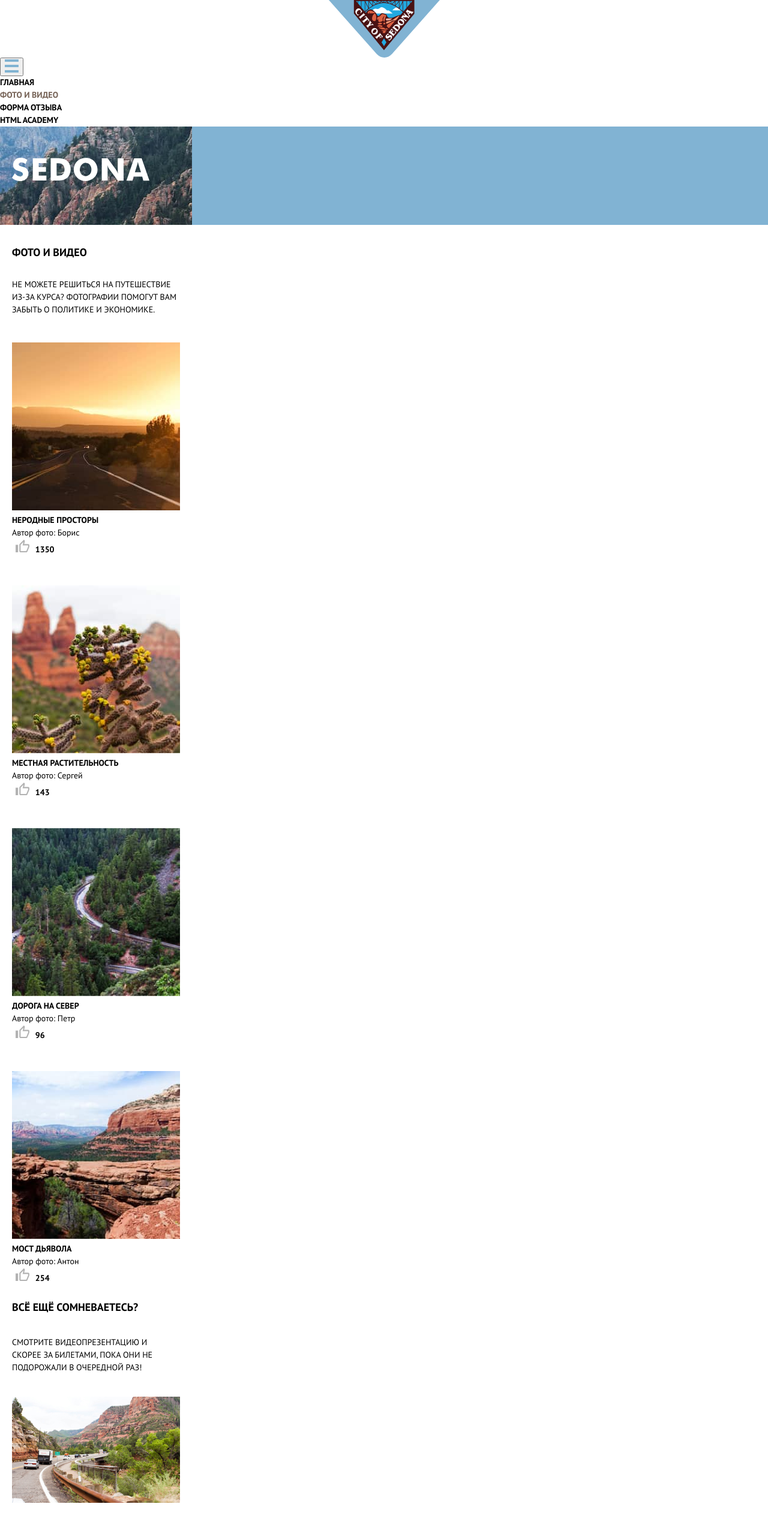
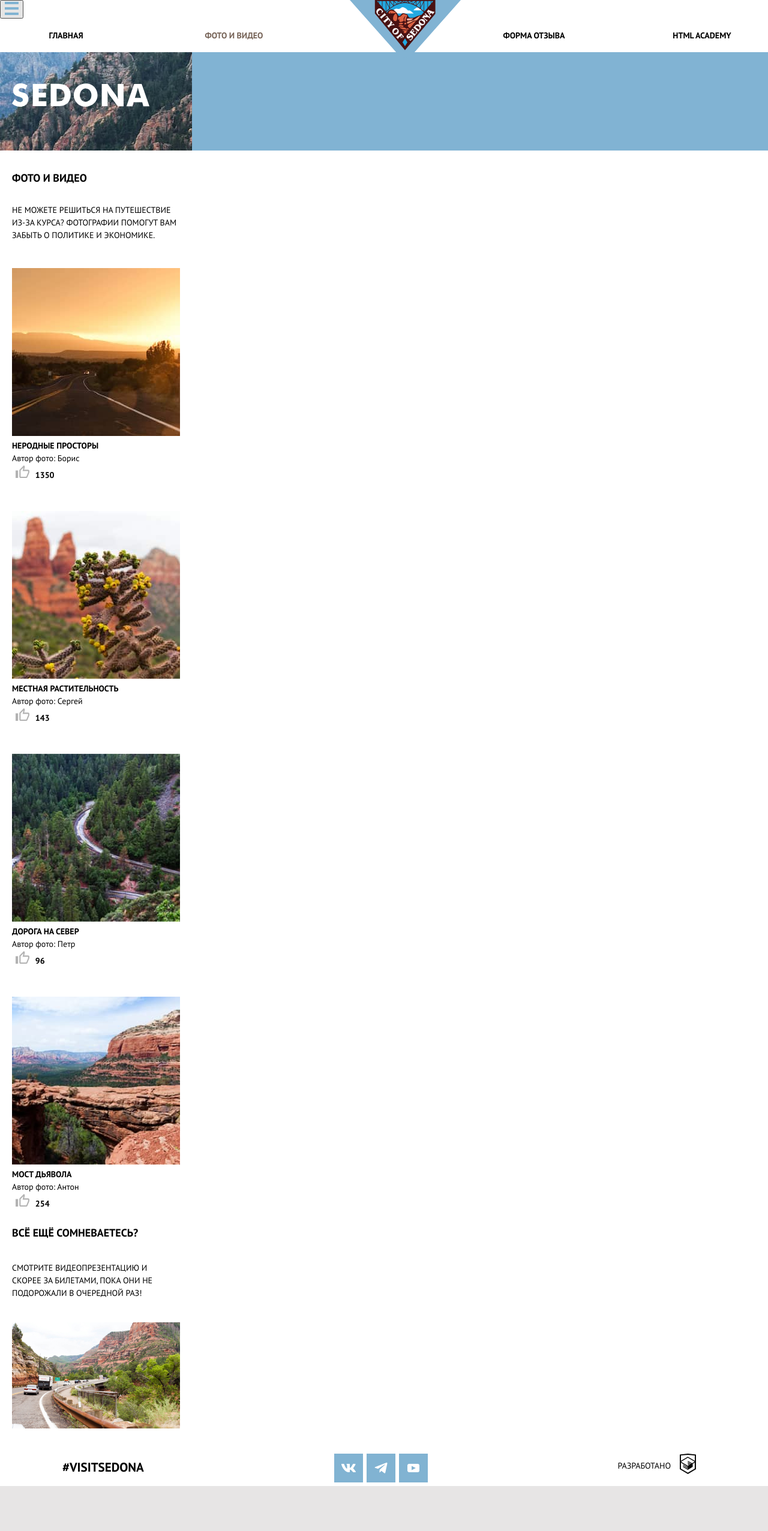
Before and after one commit to htmlacademy-adaptive/2098385-sedona-26, a website: page source/catalog.html in a window 1280 px wide. Shown: the top 2553 px of the page at 60% size. After the commit the page ends 2525 px from the top, so only its background shows below. Drawn offline with nearby package versions, Linux system fonts and the light colour scheme; files that its build step writes are made by us from their sources.

Commit message:
Делает адаптивную сетку для главной страницы

```diff
--- a/source/catalog.html
+++ b/source/catalog.html
@@ -20,16 +20,24 @@
         </button>
           <ul class="nav__list">
             <li class="nav__item">
+              <div class="nav__wrapper">
               <a class="nav__link" href="index.html">Главная</a>
+            </div>
             </li>
             <li class="nav__item">
+              <div class="nav__wrapper">
               <a class="nav__link nav__link--current" href=" ">Фото и видео</a>
+            </div>
             </li>
             <li class="nav__item">
+              <div class="nav__wrapper">
               <a class="nav__link" href="form.html">Форма отзыва</a>
+            </div>
             </li>
             <li class="nav__item">
+              <div class="nav__wrapper">
               <a class="nav__link" href="https://htmlacademy.ru/">Html Academy</a>
+            </div>
             </li>
           </ul>
       </nav>
@@ -126,8 +134,10 @@
     </main>
     <footer class="body__footer page-footer">
       <h2 class="page-footer__title visually-hidden">Ссылки на социальные сети.</h2>
-    <span class="page-footer__tag">#visitsedona</span>
-    <ul class="page-footer__list">
+      <ul class="page-footer__list-wrapper">
+    <li class="page-footer__item-wrapper"><span class="page-footer__tag">#visitsedona</span></li>
+    <li class="page-footer__item-wrapper">
+      <ul class="page-footer__list">
       <li class="page-footer__item">
         <a class="page-footer__link page-footer__link--vk" href="https://vk.com/htmlacademy">
           <svg class="page-footer__icon" role="img" aria-label="Иконка вконтакте." width="48" height="48" viewBox="0 0 48 48" fill="none" xmlns="http://www.w3.org/2000/svg"><path fill="#81B3D2" d="M0 0h48v48H0z"/><g clip-path="url(#a)"><path fill-rule="evenodd" clip-rule="evenodd" d="M35.45 17.948c.166-.546 0-.948-.795-.948H32.03c-.668 0-.976.347-1.143.73 0 0-1.335 3.196-3.226 5.272-.612.602-.89.793-1.224.793-.167 0-.418-.191-.418-.738v-5.109c0-.656-.184-.948-.74-.948h-4.128c-.417 0-.668.304-.668.593 0 .621.946.765 1.043 2.513v3.798c0 .833-.153.984-.487.984-.89 0-3.055-3.211-4.34-6.885-.249-.715-.501-1.003-1.172-1.003H12.9c-.75 0-.9.347-.9.73 0 .682.89 4.07 4.145 8.551C18.315 29.341 21.37 31 24.153 31c1.669 0 1.875-.368 1.875-1.003v-2.313c0-.737.158-.884.687-.884.39 0 1.057.192 2.615 1.667C31.11 30.216 31.403 31 32.405 31h2.625c.75 0 1.126-.368.91-1.096-.238-.724-1.088-1.775-2.215-3.022-.612-.71-1.53-1.475-1.809-1.858-.389-.491-.278-.71 0-1.147 0 0 3.2-4.426 3.533-5.929h.001Z" fill="#fff"/></g><defs><clipPath id="a"><path fill="#fff" transform="translate(12 12)" d="M0 0h24v24H0z"/></clipPath>
@@ -149,6 +159,8 @@
         <span class="visually-hidden">Ютюб.</span>
       </li>
     </ul>
+  </li>
+  <li class="page-footer__item-wrapper">
     <section class="page-footer__creators creators">
       <h2 class="creators__text">Разработано</h2>
       <a class="creators__link" href="https://htmlacademy.ru/intensive/adaptive">
@@ -157,6 +169,8 @@
       </a>
       <span class="visually-hidden">Ссылка на Html Academy.</span>
     </section>
+  </li>
+      </ul>
 </footer>
   </body>
   </html>
--- a/source/sass/creators.scss
+++ b/source/sass/creators.scss
@@ -1,5 +1,12 @@
 .creators {
   text-transform: uppercase;
+  display: flex;
+  justify-content: center;
+  margin-bottom: 29px;
+
+  @media (min-width: $tablet-width) {
+    margin-bottom: 0;
+  }
 }
 
 .creators__text {
@@ -7,5 +14,7 @@
   font-size: 14px;
   line-height: 21px;
   font-weight: 400;
-  text-align: center;
+  margin: 0;
+  margin-top: 10px;
+  margin-right: 15px;
 }
--- a/source/sass/nav.scss
+++ b/source/sass/nav.scss
@@ -35,7 +35,50 @@
 }
 
 .nav__list {
+  display: flex;
+  flex-wrap: wrap;
+  flex-direction: column;
   margin: 0;
   padding: 0;
   list-style-type: none;
+
+  @media (min-width: $tablet-width) {
+    flex-direction: row;
+    justify-content: space-between;
+  }
 }
+
+.nav__item {
+  text-align: center;
+  padding-top: 17px;
+  padding-bottom: 12px;
+
+  @media (min-width: $tablet-width) {
+    padding-top: 18px;
+    padding-bottom: 17px;
+  }
+}
+
+.nav__wrapper {
+  min-width: 320px;
+
+  @media (min-width: $tablet-width) {
+    min-width: 153px;
+
+    @media (min-width: $desktop-width) {
+      min-width: 220px;
+    }
+  }
+}
+
+.nav__item:nth-child(2) {
+  margin: 0;
+
+  @media (min-width: $tablet-width) {
+    margin-right: 153px;
+  }
+
+  @media (min-width: $desktop-width) {
+    margin-right: 220px;
+  }
+}
--- a/source/sass/page-footer.scss
+++ b/source/sass/page-footer.scss
@@ -9,8 +9,14 @@
   font-weight: 700;
   text-transform: uppercase;
   text-align: center;
+  margin: 0;
   margin-top: 38px;
   margin-bottom: 34px;
+
+  @media (min-width: $tablet-width) {
+    margin-top: 10px;
+    margin-bottom: 0;
+  }
 }
 
 .page-footer__list {
@@ -20,8 +26,34 @@
   margin: 0;
   margin-bottom: 47px;
   padding: 0;
+
+  @media (min-width: $tablet-width) {
+    margin-bottom: 0;
+  }
 }
 
 .page-footer__item:not(:last-child) {
   margin-right: 6px;
 }
+
+.page-footer__list-wrapper {
+  display: flex;
+  flex-direction: column;
+  list-style-type: none;
+  margin: 0;
+  padding: 0;
+
+  @media (min-width: $tablet-width) {
+    flex-direction: row;
+    justify-content: space-between;
+    margin-left: 45px;
+    margin-right: 42px;
+    margin-top: 36px;
+    margin-bottom: 47px;
+  }
+
+  @media (min-width: $desktop-width) {
+    margin-left: 104px;
+    margin-right: 120px;
+  }
+}
--- a/source/sass/page-header.scss
+++ b/source/sass/page-header.scss
@@ -6,4 +6,11 @@
   display: block;
   height: 96px;
   margin: auto;
+
+  @media (min-width: $tablet-width) {
+    position: absolute;
+    z-index: 1;
+    margin: auto;
+    right: 40%;
+  }
 }
--- a/source/sass/search.scss
+++ b/source/sass/search.scss
@@ -11,6 +11,11 @@
   text-align: center;
   margin: 0;
   margin-bottom: 33px;
+
+  @media (min-width: $tablet-width) {
+    font-size: 30px;
+    line-height: 26px;
+  }
 }
 
 .search__description {
@@ -20,6 +25,11 @@
   margin-right: 30px;
   margin-bottom: 32px;
   text-align: center;
+
+  @media (min-width: $tablet-width) {
+    font-size: 21px;
+    line-height: 26px;
+  }
 }
 
 .search__link {
@@ -30,11 +40,17 @@
   font-size: 21px;
   font-weight: 700;
   line-height: 26px;
+  text-align: center;
   padding: 16px 49px;
   max-width: 284px;
-  margin: 0;
+  margin: 0 auto;
   margin-left: 18px;
   margin-right: 18px;
+
+  @media (min-width: $tablet-width) {
+    min-width: 458px;
+    margin: auto;
+  }
 }
 
 .search__wrapper {
```
Also changed, not shown: source/form.html (+15 -1 lines), source/index.html (+16 -2 lines).
